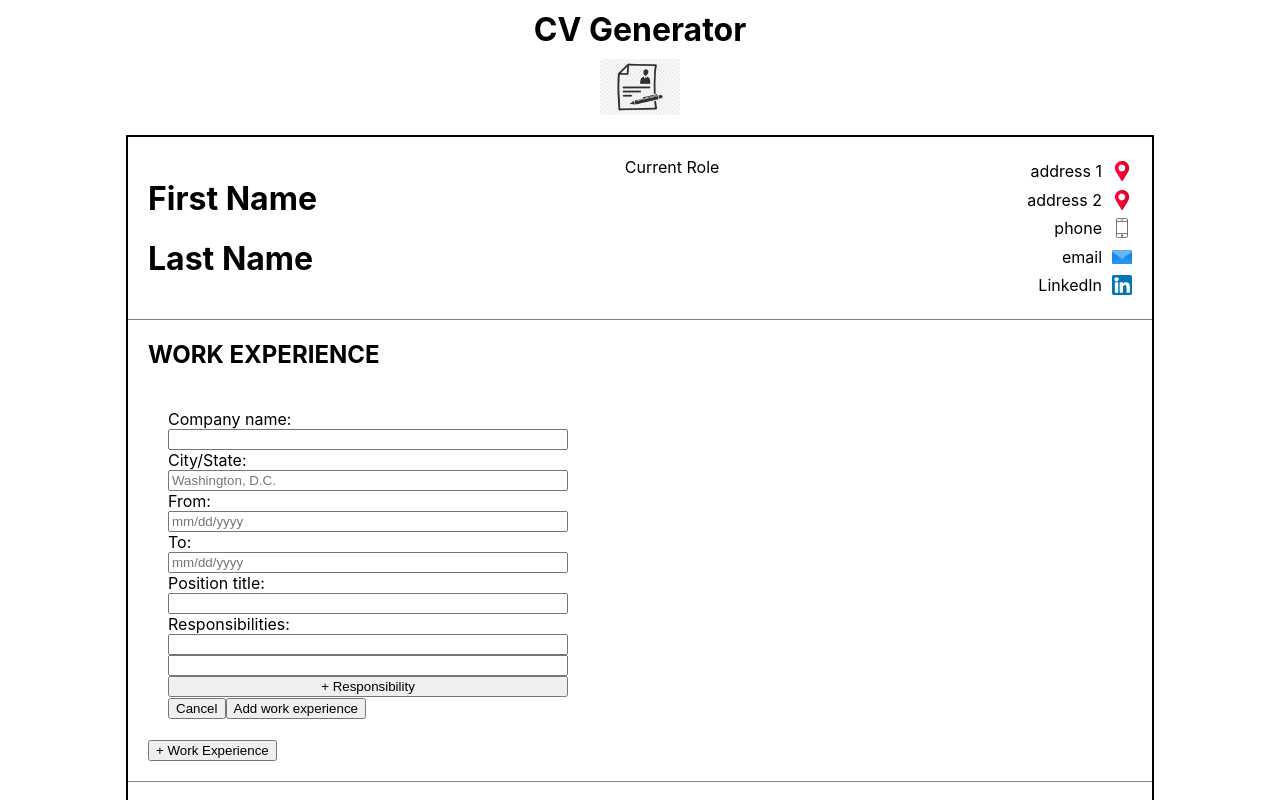
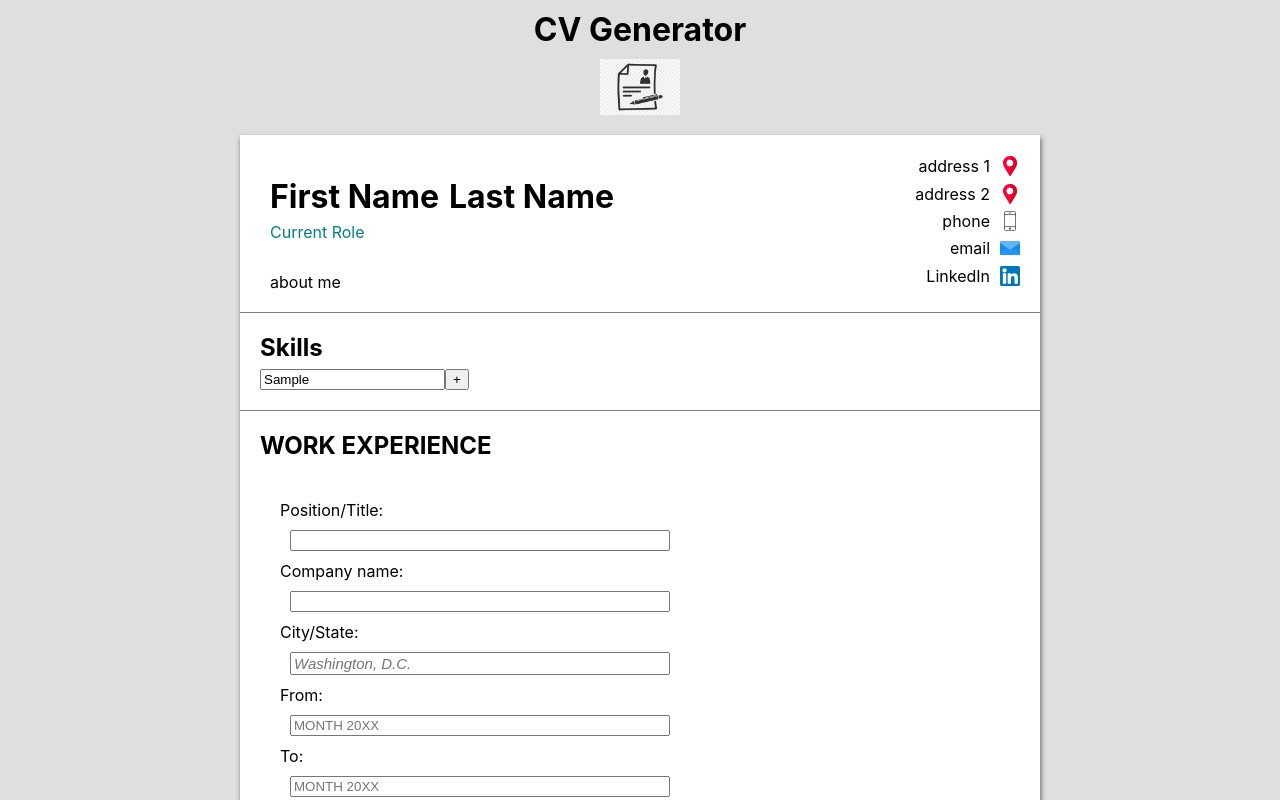
Before and after one commit to enPlace/react-inline-editable-cv, a React (Create React App) app: page / in a window 1280 px wide. Both pictures are taken after typing "Sample" into the empty fields and a click on the button "+ Work Experience". Shown: the top 800 px of the page. Built offline with nearby package versions, Linux system fonts and the light colour scheme.

Commit message:
Add styling for the CV

```diff
--- a/src/Components/Cv-components/Personal-info.js
+++ b/src/Components/Cv-components/Personal-info.js
@@ -2,14 +2,21 @@
 import Name from "./PersonalInfoSubComponents/Name";
 import Role from "./PersonalInfoSubComponents/Role";
 import Contact from "./PersonalInfoSubComponents/Contact";
+import AboutMe from "./PersonalInfoSubComponents/AboutMe";
 
-const PersonalInfo = ({isEditable, handleEditChange}) => {
+const PersonalInfo = ({isEditable, setIsEditable, handleEditChange}) => {
 
 
   return (
     <div className="personal-info">
+      <div className="primaryInfo">
       <Name isEditable={isEditable} handleEditChange={handleEditChange}></Name>
       <Role isEditable={isEditable} handleEditChange={handleEditChange}></Role>
+      <AboutMe
+      isEditable = {isEditable}
+      setIsEditable = {setIsEditable}
+      ></AboutMe>
+      </div>
       <Contact
         isEditable={isEditable}
         handleEditChange={handleEditChange}
--- /dev/null
+++ b/src/Components/Cv-components/PersonalInfoSubComponents/AboutMe.js
@@ -0,0 +1,40 @@
+import { useState } from "react";
+const AboutMe = ({ isEditable, setIsEditable }) => {
+  const [about, setAbout] = useState({
+    about: "about me",
+  });
+  const handleAboutChange = (e) => {
+    setAbout({
+      ...about,
+      about: e.target.value,
+    });
+  };
+  return isEditable !== "about" ? (
+    <div
+    className = "aboutMe"
+    onClick = {()=>setIsEditable("about")}
+    >{about.about}</div>
+  ) : (
+    <form
+      action=""
+      className="aboutMe-form"
+      onSubmit={(e) => {
+        e.preventDefault();
+        setIsEditable(false);
+      }}
+    >
+      <textarea
+        name="text"
+        rows="8"
+        cols="45"
+        wrap="soft"
+        type="text"
+        value={about.about}
+        onChange={(e) => handleAboutChange(e)}
+      ></textarea>
+      <button type="submit">save</button>
+    </form>
+  );
+};
+
+export default AboutMe;
--- a/src/Components/Cv-components/PersonalInfoSubComponents/Name.js
+++ b/src/Components/Cv-components/PersonalInfoSubComponents/Name.js
@@ -42,6 +42,7 @@ const Name = ({ isEditable, handleEditChange }) => {
                 id={name.pos}
                 name={name.id}
                 onChange={(e) => handleChange(e)}
+                onClick = {(e)=>e.target.select()}
               />
             </form>
           );
--- a/src/Components/Cv-components/PersonalInfoSubComponents/Role.js
+++ b/src/Components/Cv-components/PersonalInfoSubComponents/Role.js
@@ -4,12 +4,14 @@ const Role = ({ isEditable, handleEditChange }) => {
     role: "Current Role",
     id: "currentRole",
   });
-  const handleChange = (e) => {
+
+  const handleRoleChange = (e) => {
     setRole({
       ...role,
       role: e.target.value,
     });
   };
+
 
   return isEditable !== role.id ? (
     <div onClick={() => handleEditChange(role.id)} className="role">
@@ -17,21 +19,19 @@ const Role = ({ isEditable, handleEditChange }) => {
     </div>
   ) : (
     <form
+      className="role-form"
       action=""
       key={role.id}
-      className="role"
       id="role"
       onSubmit={(e) => {
         e.preventDefault();
         handleEditChange();
       }}
     >
-      <input
-        type="text"
-        name={role.id}
-        value={role.role}
-        onChange={(e) => handleChange(e)}
-      />
+      <input type="text"
+      name={role.id}
+      value={role.role}
+      onChange={(e) => handleRoleChange(e)}/>
     </form>
   );
 };
--- a/src/Components/Cv-components/workExperienceSubComponents/EditWork.js
+++ b/src/Components/Cv-components/workExperienceSubComponents/EditWork.js
@@ -37,6 +37,14 @@ const EditWork = ({
           handleSubmit();
         }}
       >
+        <label htmlFor="positionTitle">Position/Title:</label>
+        <input
+          onChange={(e) => handleChange(e)}
+          value={workObject.positionTitle}
+          name="positionTitle"
+          type="text"
+          className="positionTitle"
+        />
         <label htmlFor="company">Company name: </label>
         <input
           onChange={(e) => handleChange(e)}
@@ -72,14 +80,7 @@ const EditWork = ({
           type="text"
           className="toDate"
         />
-        <label htmlFor="positionTitle">Position title:</label>
-        <input
-          onChange={(e) => handleChange(e)}
-          value={workObject.positionTitle}
-          name="positionTitle"
-          type="text"
-          className="positionTitle"
-        />
+
         <Responsibilities
           workObject={workObject}
           setWorkObject={setWorkObject}
@@ -87,7 +88,7 @@ const EditWork = ({
         ></Responsibilities>
         <div className="formButtons">
           <button
-            type="reset"
+            type="button"
             onClick={() => {
               setIsEditable(false);
             }}
@@ -95,9 +96,10 @@ const EditWork = ({
             Cancel
           </button>
           <button
+            type="button"
             onClick={() => {
-              setIsEditable(false)
-              deleteInfo(userInfo, setUserInfo, setPos, id)
+              setIsEditable(false);
+              deleteInfo(userInfo, setUserInfo, setPos, id);
             }}
           >
             Delete
--- a/src/Components/Cv-components/workExperienceSubComponents/NewExperienceForm.js
+++ b/src/Components/Cv-components/workExperienceSubComponents/NewExperienceForm.js
@@ -16,6 +16,15 @@ const NewExperienceForm = ({
           handleSubmit();
         }}
       >
+        <label htmlFor="positionTitle">Position/Title:</label>
+        <input
+          onChange={(e) => handleChange(e)}
+          value={workObject.positionTitle}
+          name="positionTitle"
+          type="text"
+          className="positionTitle"
+          onClick={(e) => e.target.select()}
+        />
         <label htmlFor="company">Company name: </label>
         <input
           onChange={(e) => handleChange(e)}
@@ -23,6 +32,7 @@ const NewExperienceForm = ({
           name="company"
           type="text"
           className="company"
+          onClick={(e) => e.target.select()}
         />
         <label htmlFor="companyCity">City/State:</label>
         <input
@@ -32,33 +42,29 @@ const NewExperienceForm = ({
           placeholder="Washington, D.C."
           type="text"
           className="companyCity"
+          onClick={(e) => e.target.select()}
         />
         <label htmlFor="fromDate">From:</label>
         <input
           onChange={(e) => handleChange(e)}
           value={workObject.fromDate}
           name="fromDate"
-          placeholder="mm/dd/yyyy"
+          placeholder="MONTH 20XX"
           type="text"
           className="fromDate"
+          onClick={(e) => e.target.select()}
         />
         <label htmlFor="toDate">To:</label>
         <input
           onChange={(e) => handleChange(e)}
           value={workObject.toDate}
           name="toDate"
-          placeholder="mm/dd/yyyy"
+          placeholder="MONTH 20XX"
           type="text"
           className="toDate"
+          onClick={(e) => e.target.select()}
         />
-        <label htmlFor="positionTitle">Position title:</label>
-        <input
-          onChange={(e) => handleChange(e)}
-          value={workObject.positionTitle}
-          name="positionTitle"
-          type="text"
-          className="positionTitle"
-        />
+
         <Responsibilities
           workObject={workObject}
           setWorkObject={setWorkObject}
--- a/src/Components/Cv-components/workExperienceSubComponents/Responsibilities.js
+++ b/src/Components/Cv-components/workExperienceSubComponents/Responsibilities.js
@@ -20,6 +20,7 @@ const Responsibilities = ({ workObject, setWorkObject, handleChange }) => {
             placeholder=""
             type="text"
             className="responsibility"
+            onClick = {(e)=>e.target.select()}
           />
         );
       })}
--- a/src/Components/Cv.js
+++ b/src/Components/Cv.js
@@ -15,10 +15,16 @@ const Cv = () => {
   };
   return (
     <div className="cv-body">
+
       <PersonalInfo
         handleEditChange={handleEditChange}
         isEditable={isEditable}
+        setIsEditable = {setIsEditable}
       ></PersonalInfo>
+      <Skills
+      isEditable={isEditable}
+      setIsEditable={setIsEditable}
+      handleEditChange={handleEditChange}></Skills>
       <WorkExperience
         isEditable={isEditable}
         setIsEditable={setIsEditable}
@@ -29,10 +35,7 @@ const Cv = () => {
         setIsEditable={setIsEditable}
         handleEditChange={handleEditChange}
       ></Education>
-      <Skills
-      isEditable={isEditable}
-      setIsEditable={setIsEditable}
-      handleEditChange={handleEditChange}></Skills>
+
 
     </div>
   );
--- a/src/index.css
+++ b/src/index.css
@@ -10,7 +10,10 @@ body {
   flex-direction: column;
   align-items: center;
 
+  background-color: rgb(223, 223, 223);
+
 }
+
 h2 {
   margin-top: 0;
 }
@@ -36,8 +39,11 @@ code {
   width: 80px;
 }
 .cv-body{
-  border:2px solid black;
+  background-color: white;
+  box-shadow: 1px 3px 5px rgba(84, 84, 84, 0.9);
   width: 80vw;
+  max-width: 800px;
+
   min-height: 80vh;
   margin: 20px;
 }
@@ -47,11 +53,35 @@ code {
   justify-content: space-between;
   padding: 20px;
 }
+.primaryInfo{
+  display: flex;
+  flex-direction: column;
+  justify-content: space-between;
+  margin-left:10px;
+}
+.name{
+  display: flex;
+  align-items: center;
+}
+.name h1{
+  margin-right: 10px;
+}
 .nameForm input{
   font-size: 30px;
   font-weight: bold;
   max-width: 166px;
   height: 40px;
+}
+.role{
+  margin-bottom: 10px;
+  margin-top: -15px;
+  color: teal
+
+}
+.aboutMe{
+  margin-top: 20px;
+  max-width: 450px;
+
 }
 .contact{
   display: flex;
@@ -61,8 +91,8 @@ code {
 }
 .contactItem{
   display:flex;
-
   text-align: right;
+  margin-bottom: 5px;
 }
 .contactItem form{
   text-align: right;
@@ -87,9 +117,32 @@ code {
 }
 .work-experience.saved{
   border-bottom: none;
+  margin-top: -30px;
+}
+.companyInfo{
+  margin-bottom: 30px;
+  border-left: 3px solid teal;
+  padding-left: 10px;
+}
+.companyPositionTitle{
+  margin-bottom: -10px;
+  color: teal;
+}
+.placeOfWork{
+  display: flex;
+  align-items: center;
+}
+
+.companyCity{
+  margin-left:5px;
+  font-size:15px;
+  font-style: italic;
+}
+.companyDates{
+  margin-top: -15px;
+  font-size:12px;
 }
 .work-experience-form{
-
   padding: 20px;
 }
 .work-experience h2{
@@ -100,9 +153,45 @@ code {
   flex-direction: column;
   max-width: 400px;
 }
+.work-experience input {
+  margin: 10px;
+}
+.work-experience button {
+  margin: 10px;
+}
+
+.responsibilities input {
+  margin: 5px;
+  margin-left:10px;
+  margin-right: 10px;
+}
 .education{
   border-bottom: 1px solid gray;
   padding: 20px;
+
+}
+.userEducation{
+  padding: 20px;
+  margin-top: -30px;
+}
+.schoolObject{
+  margin-bottom: 30px;
+  border-left: 3px solid teal;
+  padding-left: 20px;
+}
+.schoolInfo{
+  margin-top: -30px;
+  display: flex;
+  align-items: center;
+}
+.schoolCity{
+  margin-left: 5px;
+  font-size: 15px;
+  font-style: italic;
+}
+.dates {
+  margin-top: -15px;
+  font-size:12px;
 }
 .education form{
   display: flex;
@@ -119,6 +208,13 @@ code {
 
 .skills{
   padding: 20px;
+  border-bottom: 1px solid gray;
+}
+.skills h2{
+  margin-bottom: -3px;
+}
+.skills input {
+  margin-top: 10px;
 }
 .skillsContainer{
   display: flex;
@@ -127,7 +223,8 @@ code {
 .skill{
 
   border-radius: 4px;
-  background-color: rgb(223, 223, 223);
+  background-color: rgba(0, 128, 128, 0.891);
+  color: white;
   margin: 7px;
   padding: 4px;
 }
```
Also changed, not shown: src/Components/Cv-components/educationSubComponents/SavedEducation.js (+24 -12 lines), src/Components/Cv-components/workExperienceSubComponents/SavedWorkExperience.js (+7 -5 lines).
